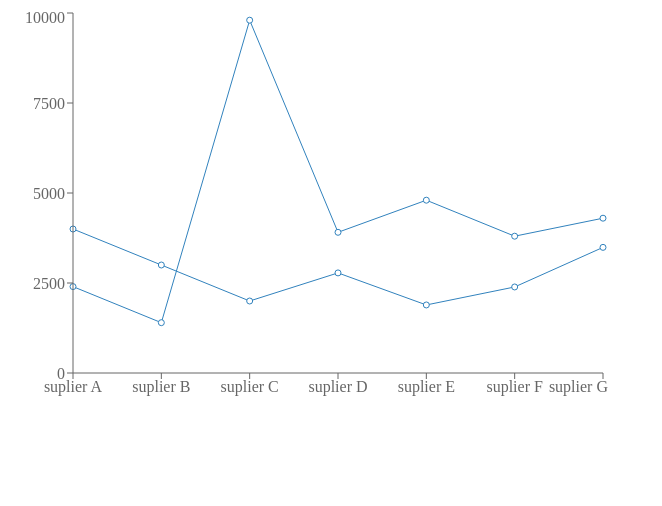
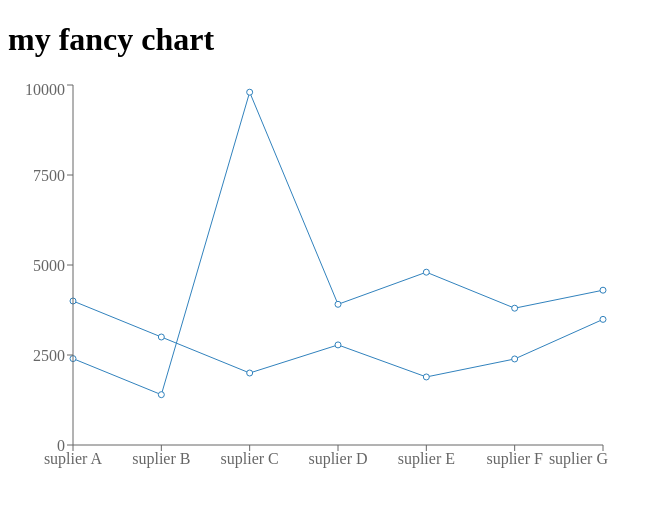
Before and after one commit to sheikhhasan124/rechart, a React (Create React App) app: page / in a window 1280 px wide. Shown: the top 506 px of the page, without its empty margins (0-662 px from the left). Built offline with nearby package versions, Linux system fonts and the light colour scheme.

Commit message:
tiny project pic sent to readme file

```diff
--- a/src/App.js
+++ b/src/App.js
@@ -4,6 +4,7 @@ import Rechart from './components/rechart/Rechart';
 const App = () => {
     return (
         <div>
+            <h1>my fancy chart</h1>
             <Rechart />
         </div>
     );
```
Also changed, not shown: src/images/fancycart.PNG (added), 1 other file (tests, documents, lock files or other folders).
